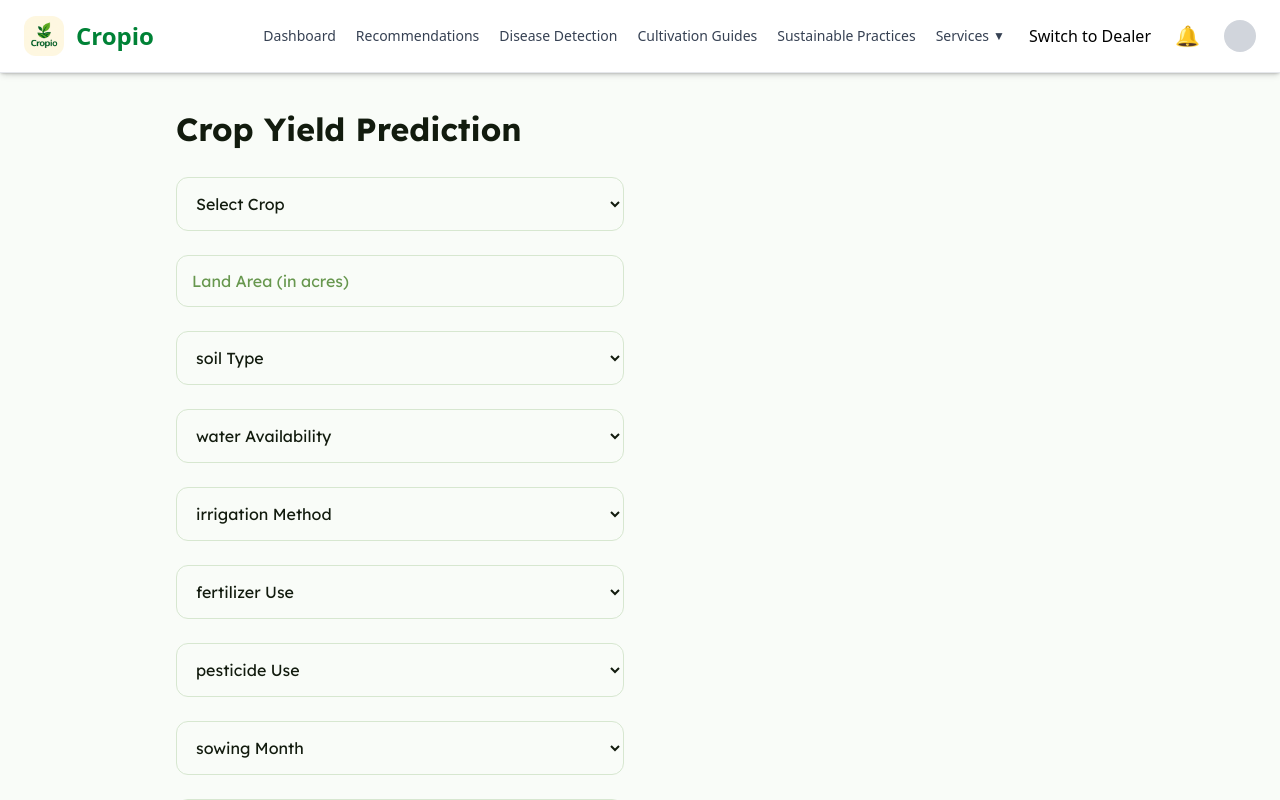
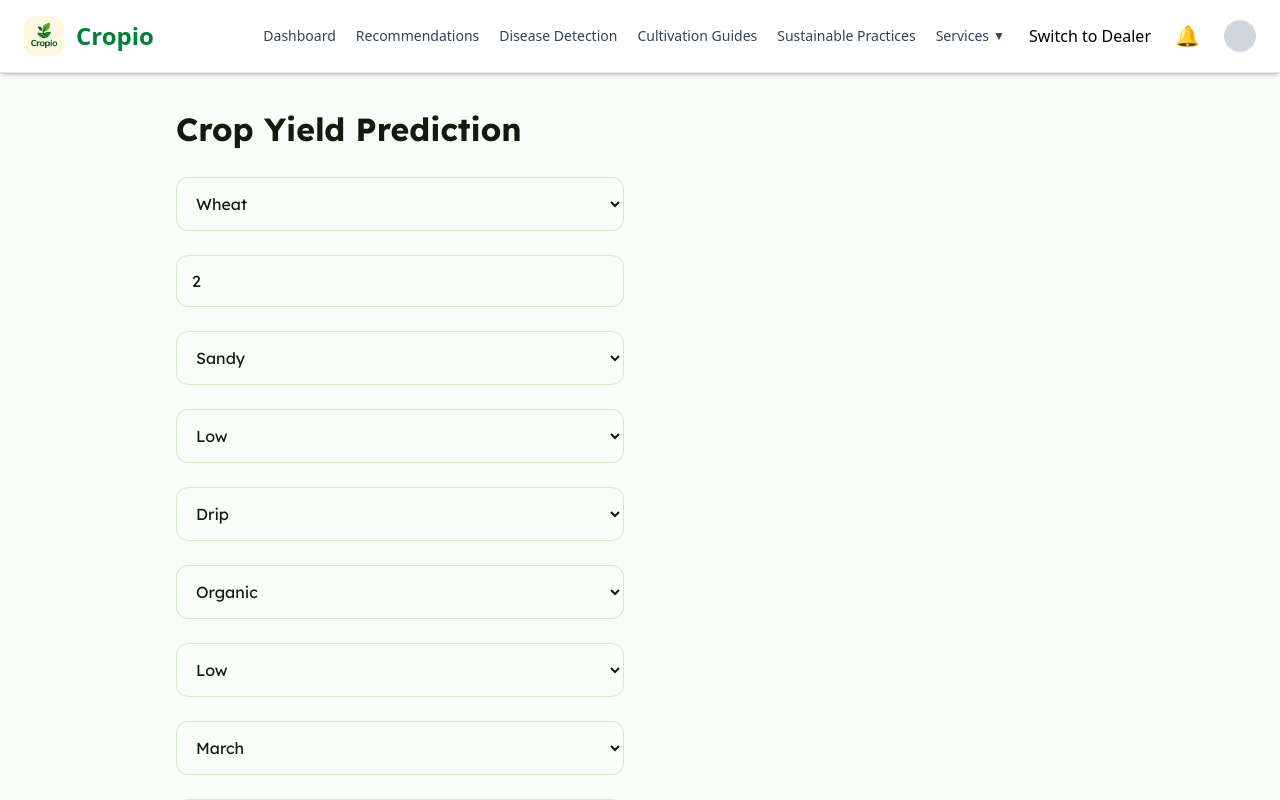
Before and after one commit to ARIVAZHAGAN7B/cropio1, a React (Vite) app in the folder frontend/: page /services/yield-estimation in a window 1280 px wide. Both pictures are taken after a click on the button "Log in". Shown: the top 800 px of the page. Built offline with nearby package versions, Linux system fonts and the light colour scheme.

Commit message:
Yeild Estimation Static Value Set

```diff
--- a/frontend/src/Panels/Farmer/YieldEstimation/YieldEstimator.jsx
+++ b/frontend/src/Panels/Farmer/YieldEstimation/YieldEstimator.jsx
@@ -4,16 +4,16 @@ const baseUrl = import.meta.env.VITE_FARMER_API_URL;
 
 export default function YieldEstimator() {
   const [formData, setFormData] = useState({
-    crop: "",
-    landArea: "",
-    soilType: "",
-    waterAvailability: "",
-    irrigationMethod: "",
-    fertilizerUse: "",
-    pesticideUse: "",
-    sowingMonth: "",
-    harvestMonth: "",
-    farmingMethod: "",
+    crop: "wheat",
+    landArea: "2",
+    soilType: "Sandy",
+    waterAvailability: "Low",
+    irrigationMethod: "Drip",
+    fertilizerUse: "Organic",
+    pesticideUse: "Low",
+    sowingMonth: "March",
+    harvestMonth: "September",
+    farmingMethod: "Organic",
   });
 
   const [yieldData, setYieldData] = useState(null);
```
Also changed, not shown: 1 other file (tests, documents, lock files or other folders).
